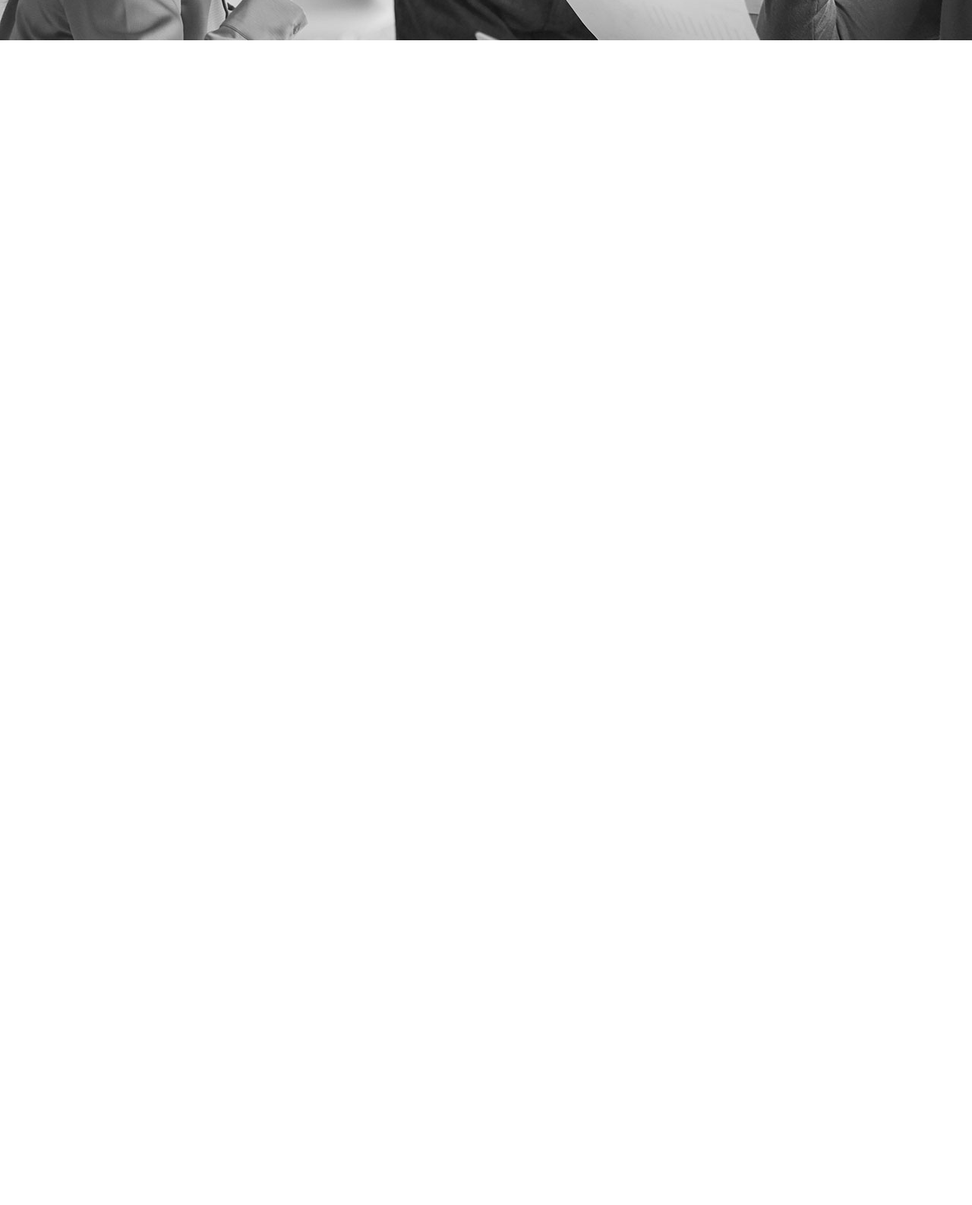
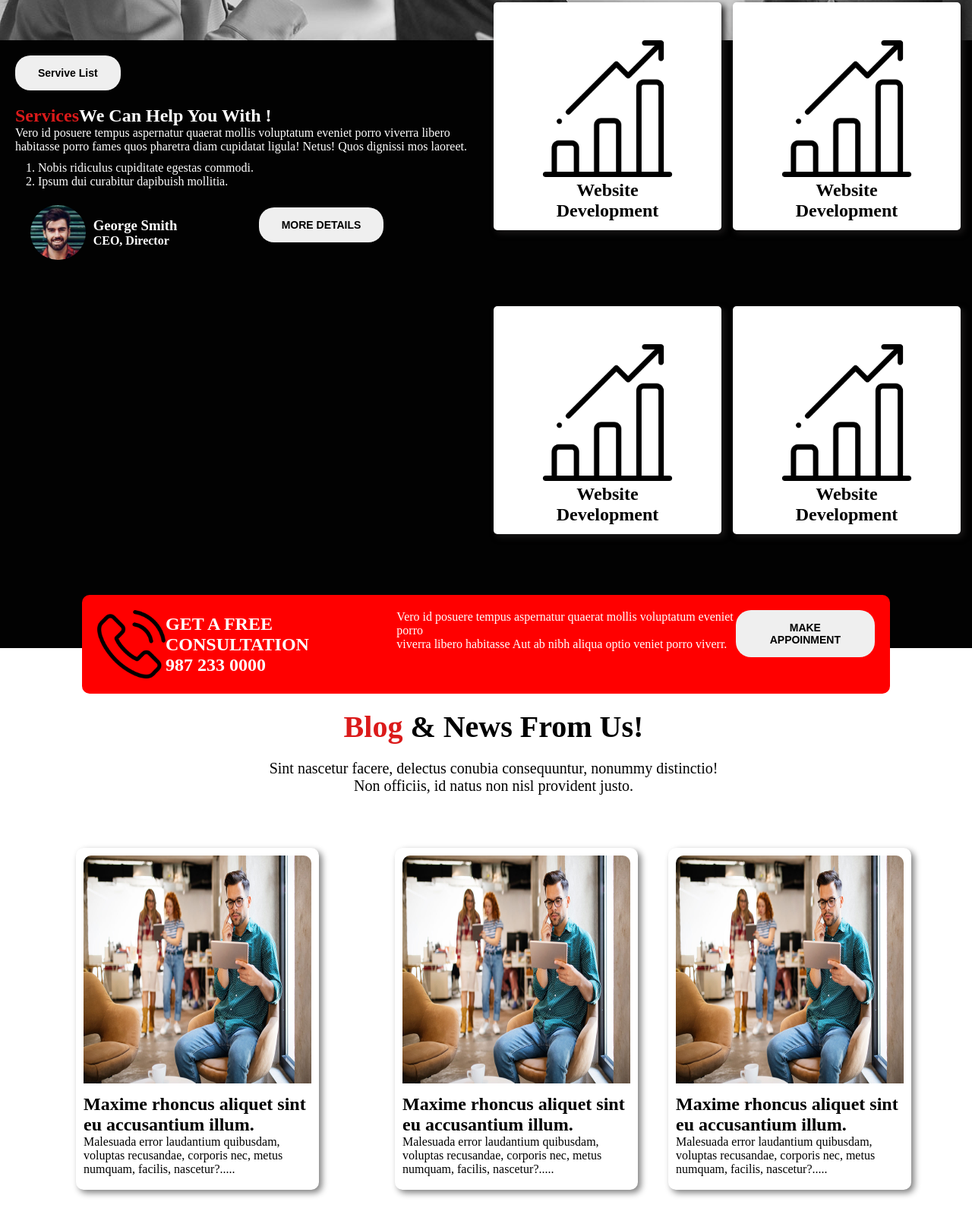
Before and after one commit to fecrakib/all-assignment, a website: page digital-agency/index.html in a window 1280 px wide. Shown: the part 836-2422 px from the top of the page at 76% size. Before the commit the page ends 889 px from the top, so only its background shows below. Drawn offline with Linux system fonts and the light colour scheme.

Commit message:
blog-complete

```diff
--- a/digital-agency/index.css
+++ b/digital-agency/index.css
@@ -42,6 +42,9 @@ text-align: center;
 .primary{
     color: rgb(219, 26, 26);
 }
+.secoundary{
+    color: white;
+}
 .banner-container p{
     color: white;
     width: 50%;
@@ -60,10 +63,129 @@ text-align: center;
     color: white;
 
 }
-.btn-hire{
+.btn-hire {
 
     background-color:white;
     color: rgb(0, 0, 0);
 
     /* display: flex; */
 }
+/* services-container part*/
+.services-container{
+    background-color: rgb(2,2,2 );
+    background-image: url(./asset/image/footer-bg.png);
+    width: 100%;
+    height: 100vh;
+    display: flex;
+    background-blend-mode: overlay;
+    color: white;
+}
+
+/* .more-details{
+    background-color:white;
+    color: rgb(0, 0, 0);
+
+} */
+.services{
+    display: grid;
+    grid-template-columns: repeat(2,1fr);
+
+}
+.services img{
+    width: 90%;
+}
+.service{
+    box-shadow: 4px 4px 8px rgb(26, 24, 24);
+    color: black;
+    border-radius: 5px;
+    padding: 50px;
+    text-align: center;
+    width: 200px;
+    height: 200px;
+    margin-right: 15px;
+    background-color: white;
+    margin-top: -50px;
+}
+/* left div */
+.services-info{
+    margin-top: 20px;
+    margin-left: 20px;
+    /* display: flex; */
+}
+.author-info{
+    display: flex;
+}
+.srvice-btn{
+    border-radius: 20px;
+    margin-bottom: 20px;
+}
+.author{
+    display: flex;
+    /* justify-content: space-between; */
+    align-items: center;
+
+}
+.author img{
+    width: 25%;
+    border-radius: 50%;
+    margin-right: 10px;
+    margin-left: 20px;
+}
+.list{
+    padding: 10px;
+    margin-left: 20px;
+}
+/* appointment-icon */
+.appointment{
+    display: flex;
+    background-color: red;
+    color: white;
+    width: 80%;
+    border-radius: 10px;
+  margin: auto;
+  padding: 20px;
+  margin-top: -70px;
+
+}
+.call-icon{
+    width: 90px;
+}
+.phone-call{
+    display: flex;
+    align-items: center;
+    /* border-right: 1px red; */
+}
+/* blog section */
+.blog-container{
+    margin-left: 20px;
+}
+.blog-title{
+    text-align: center;
+    font-size: 40px;
+  font-weight: 50px;
+  padding: 20px;
+}
+.blog-info{
+    text-align: center;
+    font-size: 20px;
+  padding-bottom: 50px;
+}
+.blog{
+    width: 300px;
+    height: 430px;
+    background: white;
+    box-shadow: 4px 4px 8px gray;
+    border-radius: 10px;
+    padding: 10px;
+    margin: 20px;
+}
+.blog img{
+    width: 300px;
+    height: 300px;
+    border-radius: 10px;
+    padding-bottom: 10px;
+}
+.blogs{
+    display: flex;
+    justify-content: space-evenly;
+}
--- a/digital-agency/index.html
+++ b/digital-agency/index.html
@@ -40,7 +40,98 @@
             </div>
       </div>
   </div>
+  <!-- service-part -->
+  <section class="services-container">
+    <!-- left div -->
+    <div class="services-info">
+        <button class="srvice-btn btn">Servive List</button>
+    <h1 class=""><span class="primary">Services</span>We Can Help You With !</h1>
+    <p class="">
+        Vero id posuere tempus aspernatur quaerat mollis voluptatum eveniet porro viverra libero habitasse porro fames quos pharetra diam cupidatat ligula! Netus! Quos dignissi mos laoreet.
+    </p>
+    <ol class="list" type="1">
+        <li>Nobis ridiculus cupiditate egestas commodi.</li>
+        <li>Ipsum dui curabitur dapibuish mollitia.</li>
+    </ol>
+    <div class="author-info">
+        <div class="author">
+            <img src="./asset/image/author.jpg" alt="">
+          <div>
+            <h3 >George Smith</h3>
+            <h4 >CEO, Director</h4>
+          </div>
+        </div>
+        <div class=" more-details btn ">
+           <button class="srvice-btn btn"> MORE DETAILS</button>
+        </div>
+    </div>
 
+    </div>
+    <!-- right-div -->
+    <div class="services">
+        <div class="service">
+            <img src="./asset/icons/bar-chart.png" alt="">
+            <h1 class="title">Website Development</h1>
+        </div>
+        <div class="service">
+            <img src="./asset/icons/bar-chart.png" alt="">
+            <h1 class="title">Website Development</h1>
+        </div>
+        <div class="service">
+            <img src="./asset/icons/bar-chart.png" alt="">
+            <h1 class="title">Website Development</h1>
+        </div>
+        <div class="service">
+            <img src="./asset/icons/bar-chart.png" alt="">
+            <h1 class="title">Website Development</h1>
+        </div>
+    </div>
+  </section>
+  <!-- appointment-section -->
+  <div class="appointment">
+    <div class="phone-call">
+        <img class="call-icon" src="./asset/icons/phone-call.png" alt="">
+        <h2>GET A FREE CONSULTATION <br> 987 233 0000<br></h2>
+    </div>
+    <div class="description">
+        <p>
+            Vero id posuere tempus aspernatur quaerat mollis voluptatum eveniet porro <br>
+viverra libero habitasse Aut ab nibh aliqua optio veniet porro viverr.
+        </p>
+    </div>
+    <div>
+        <button class="btn srvice-btn">MAKE APPOINMENT</button>
+    </div>
+  </div>
+  <!-- blog-section -->
+  <section class="blog-container">
+    <h1 class="blog-title">
+    <span class="primary">Blog</span>    & News From Us!
+    </h1>
+    <p class="blog-info">
+
+Sint nascetur facere, delectus conubia consequuntur, nonummy distinctio! <br> Non officiis, id natus non nisl provident justo.
+    </p>
+    <div class="blogs">
+<div class="blog">
+    <img src="./asset/image/blog-1.jpg" alt="">
+    <h2>Maxime rhoncus aliquet sint eu accusantium illum.</h2>
+    <p>Malesuada error laudantium quibusdam, voluptas recusandae, corporis nec, metus numquam, facilis, nascetur?.....</p>
+</div>
+<div class="blogs">
+    <div class="blog">
+        <img src="./asset/image/blog-1.jpg" alt="">
+        <h2>Maxime rhoncus aliquet sint eu accusantium illum.</h2>
+        <p>Malesuada error laudantium quibusdam, voluptas recusandae, corporis nec, metus numquam, facilis, nascetur?.....</p>
+    </div>
+    <div class="blogs">
+        <div class="blog">
+            <img src="./asset/image/blog-1.jpg" alt="">
+            <h2>Maxime rhoncus aliquet sint eu accusantium illum.</h2>
+            <p>Malesuada error laudantium quibusdam, voluptas recusandae, corporis nec, metus numquam, facilis, nascetur?.....</p>
+        </div>
+    </div>
+  </section>
 
 </body>
 </html>
```
